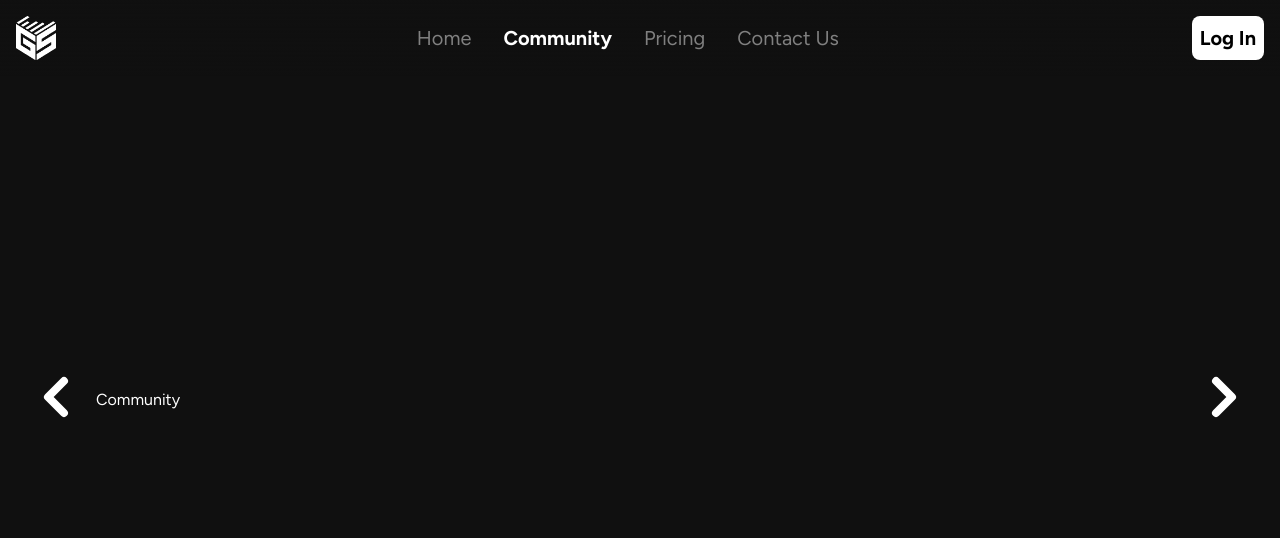
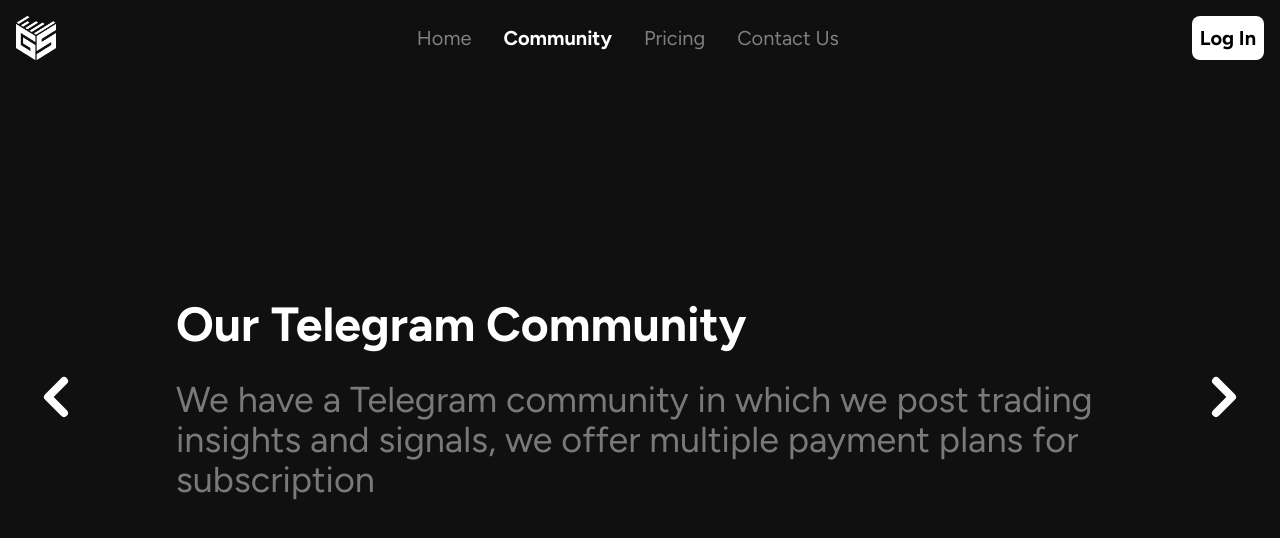
Before and after one commit to fareskebeh/goldstreet, a React (Vite) app in the folder FRONTEND/: page /community in a window 1280 px wide. Shown: the top 538 px of the page. Built offline with nearby package versions, Linux system fonts and the light colour scheme.

Commit message:
Community page

```diff
--- a/FRONTEND/src/components/Community.jsx
+++ b/FRONTEND/src/components/Community.jsx
@@ -1,11 +1,19 @@
-import React from 'react'
+import React from "react";
+import BlurText from "../bits/BlurText";
+import ShinyText from "../bits/ShinyText";
 
 const Community = () => {
   return (
-    <div className=' text-white'>
-      Community
+    <div className="p-2 sm:p-20 text-white">
+      <BlurText text="Our Telegram Community"
+        delay={150}
+        animateBy="words"
+        direction="top"
+        className="text-2xl sm:text-3xl md:text-4xl lg:text-5xl sm:mb-8 font-bold text-white mb-2"/>
+      <ShinyText text="We have a Telegram community in which we post trading insights and signals, we offer multiple payment plans for subscription" disabled={false} speed={3} className='text-xl sm:text-2xl md:text-3xl lg:text-4xl w-[50%] sm:w-auto' />
+
     </div>
-  )
-}
+  );
+};
 
-export default Community
+export default Community;
```
